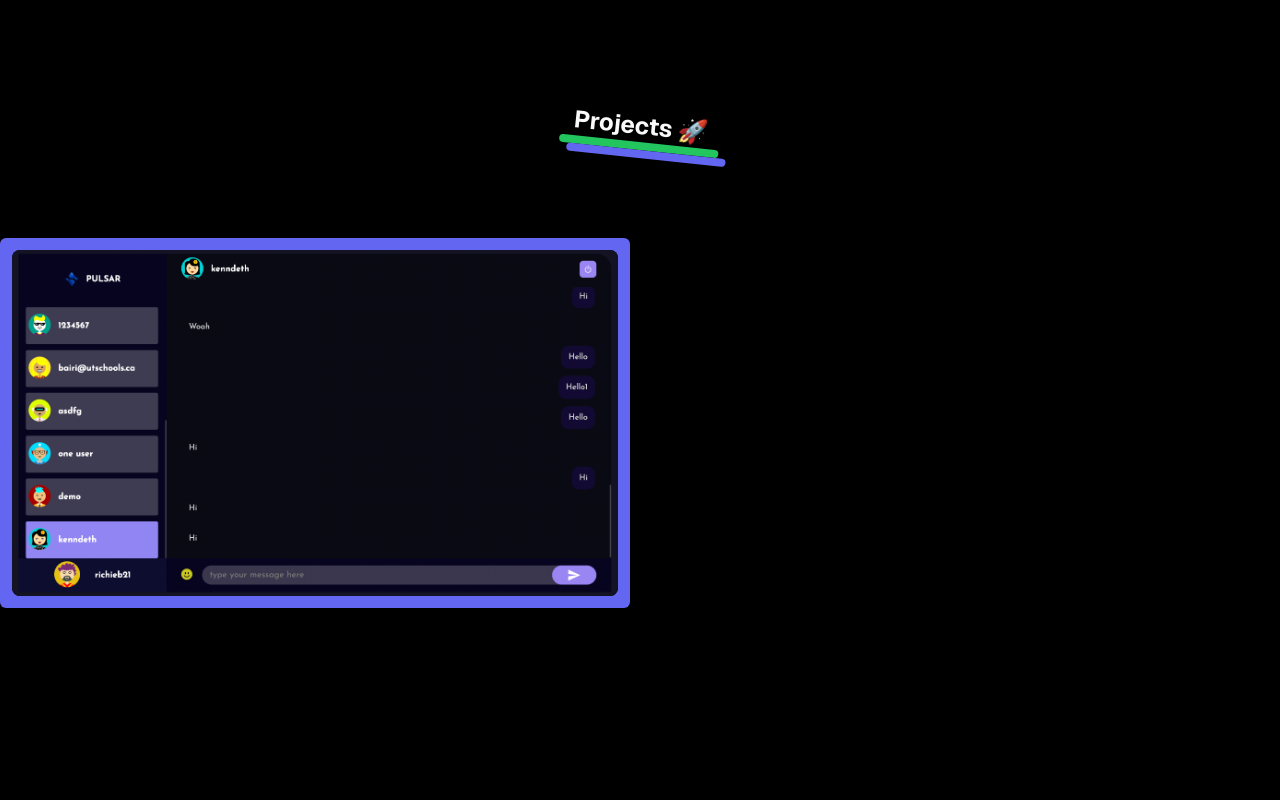
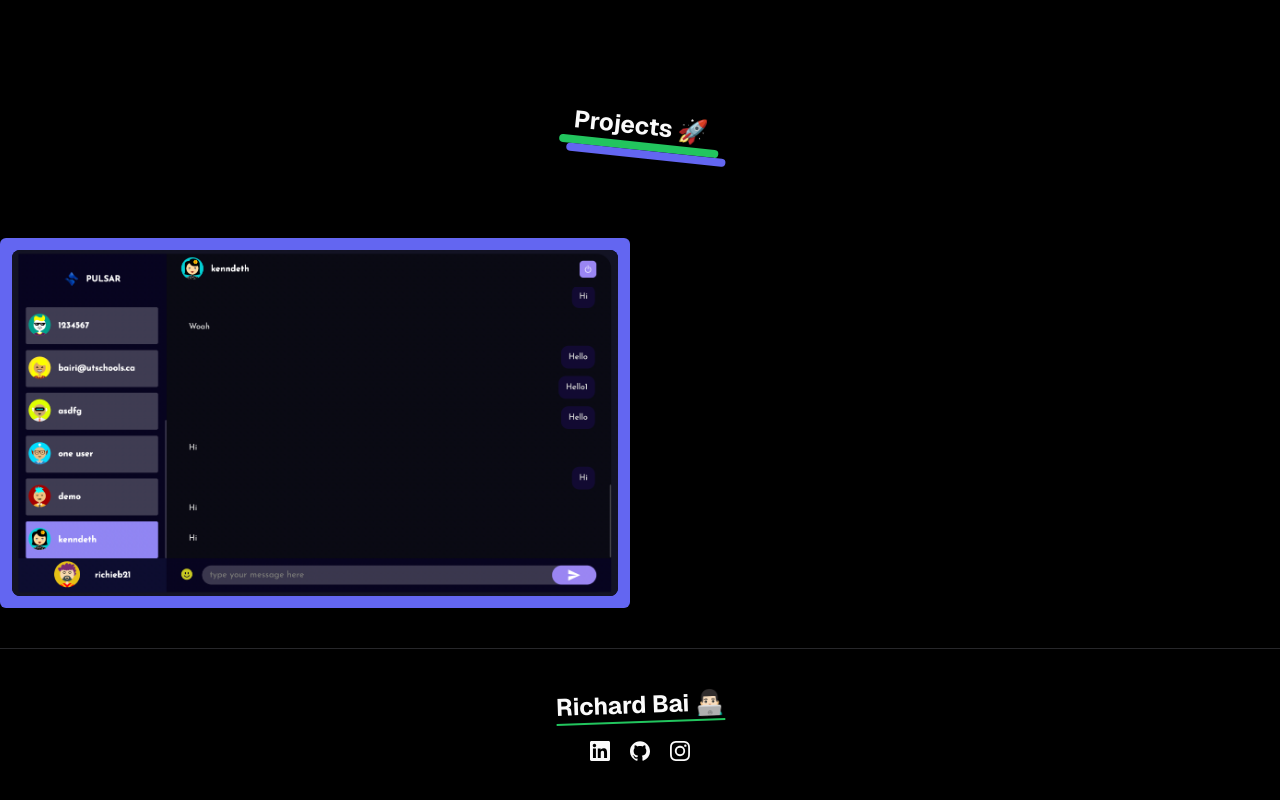
Before and after one commit to richieb21/personal-portfolio, a Next.js app: page / in a window 1280 px wide. Shown: the part 1406-2206 px from the top of the page. Built offline with nearby package versions, Linux system fonts and the light colour scheme.

Commit message:
Updated Footer and Metadata
Added Metadata to the website and added the footer section

```diff
--- a/app/(home)/components/Footer.tsx
+++ b/app/(home)/components/Footer.tsx
@@ -1,7 +1,10 @@
 import React from 'react'
+import Navbar from './Navbar'
 
 export default function Footer() {
     return (
-        <div className='border-t mt-10'>Footer</div>
+        <div className='border-t mt-10'>
+            <Navbar className='flex-col gap-5' />
+        </div>
     )
 }
--- a/app/(home)/components/Navbar.tsx
+++ b/app/(home)/components/Navbar.tsx
@@ -1,8 +1,9 @@
+import { cn } from '@/lib/utils';
 import Link from 'next/link';
 import React from 'react'
 import { SiLinkedin, SiGithub, SiInstagram } from "react-icons/si";
 
-export default function Navbar() {
+export default function Navbar({ className }: { className?: string }) {
 
   const socials = [
     {
@@ -23,7 +24,7 @@
   ];
 
   return (
-    <nav className='py-10 flex justify-between items-center'>
+    <nav className={cn('py-10 flex justify-between items-center', className)}>
       <h1 className='text-2xl font-bold underline underline-offset-8 decoration-green-500 -rotate-2'>Richard Bai 👨🏻‍💻</h1>
       <div className='flex items-center gap-5'>
         {socials.map((social, index) => {
--- a/app/(home)/page.tsx
+++ b/app/(home)/page.tsx
@@ -3,10 +3,11 @@
 import HeroSection from './components/HeroSection'
 import Skills from './components/Skills'
 import Project from './components/Project'
+import Footer from './components/Footer'
 
 export default function page() {
   return (
-    <div className='min-h-[400vh] bg-black'>
+    <div className='min-h-screen bg-black'>
       <div className='dark:bg-black bg-white  dark:bg-grid-white/[0.2] bg-grid-black/[0.2] relative'>
         <div className='max-w-7xl mx-auto p-5'>
           <Navbar />
@@ -27,6 +28,7 @@
       <div className='max-w-7xl mx-auto mt-20'>
         <Skills />
         <Project />
+        <Footer />
       </div>
     </div>
   )
--- a/app/layout.tsx
+++ b/app/layout.tsx
@@ -7,8 +7,11 @@
 const spaceGrotesk = Space_Grotesk({ subsets: ["latin"] });
 
 export const metadata: Metadata = {
-  title: "Create Next App",
-  description: "Generated by create next app",
+  title: "Richard Bai",
+  description: "Richard Bai's personal programming portfolio",
+  authors: {
+    name: "Richard Bai"
+  }
 };
 
 export default function RootLayout({
```
Lines whose indentation alone changed are shown as unchanged.
